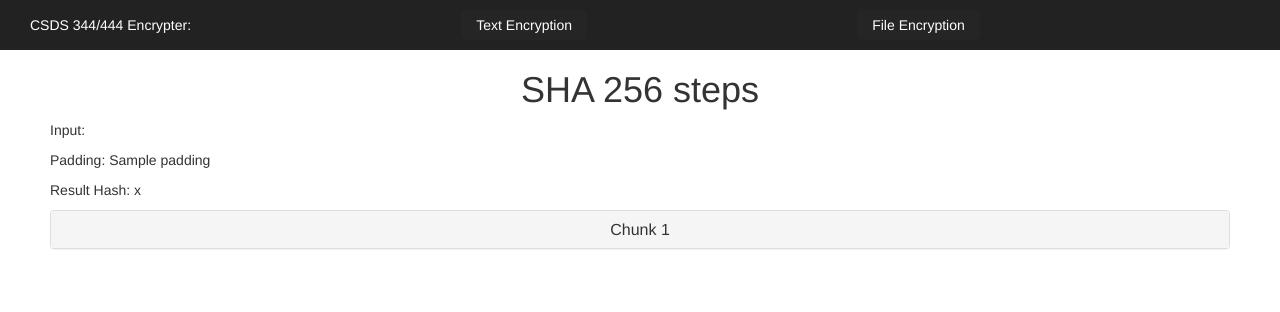
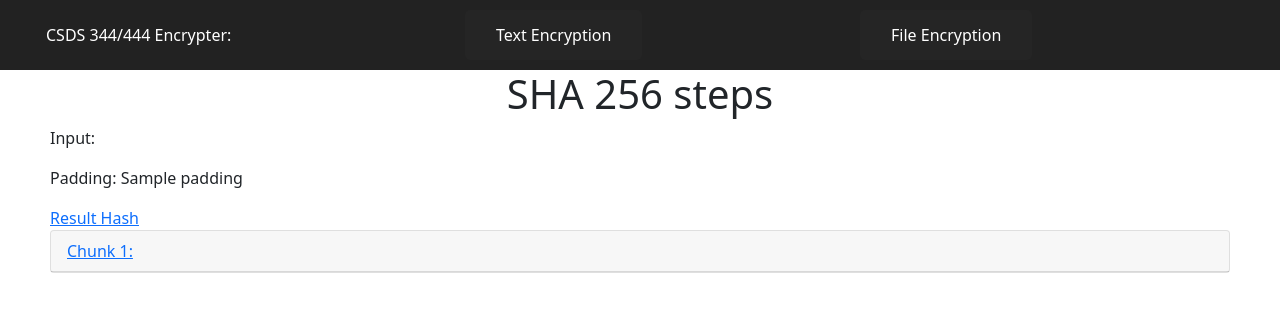
Before and after one commit to kxz167/csds444-final-project, a Django app: template ui/cryptography/templates/cryptography/sha.html in a window 1280 px wide. Shown: the top 312 px of the page. Run offline with Django 3.2, Linux system fonts and the light colour scheme; the template is opened without the code that fills it: most values are stand-ins (such as "Sample title", 1, 10 or a date in 2020); some libraries are stand-ins or nearby versions.

Commit message:
Download links

```diff
--- a/ui/cryptography/templates/cryptography/sha.html
+++ b/ui/cryptography/templates/cryptography/sha.html
@@ -5,9 +5,10 @@
     {% load static %}
     <link rel="stylesheet" href="{% static 'cryptography/style.css' %}" />
     <link rel="stylesheet" href="{% static 'global-styles.css' %}" />
-    <link rel="stylesheet" href="https://maxcdn.bootstrapcdn.com/bootstrap/3.4.1/css/bootstrap.min.css">
-    <script src="https://ajax.googleapis.com/ajax/libs/jquery/3.5.1/jquery.min.js"></script>
-    <script src="https://maxcdn.bootstrapcdn.com/bootstrap/3.4.1/js/bootstrap.min.js"></script>
+    <link rel="stylesheet" href="https://cdn.jsdelivr.net/npm/bootstrap-icons@1.3.0/font/bootstrap-icons.css">
+    <link href="https://cdn.jsdelivr.net/npm/bootstrap@5.1.2/dist/css/bootstrap.min.css" rel="stylesheet">
+    <script src="https://cdn.jsdelivr.net/npm/bootstrap@5.1.2/dist/js/bootstrap.bundle.min.js"></script>
+    <!-- <link rel="stylesheet" href="{% static 'overrides.css' %}" /> -->
 </head>
 
 <body>
@@ -16,33 +17,22 @@
         <h1>SHA 256 steps</h1>
         <p>Input: {{steps.msg}} </p>
         <p>Padding: {{steps.padding}}</p>
-        <p>Result Hash: {{steps.hash}}</p>
-        <div class="panel-group">
+        <a href="{% url 'download_file' converted_file %}">Result Hash</a>
+        <div id="container">
             {% for step in steps.steps %}
-            <div class="panel panel-default">
-                <div class="panel-heading">
-                    <h4 class="panel-title">
-                        <a data-toggle="collapse" href="#collapse{{forloop.counter}}">Chunk
-                            {{forloop.counter}}</a>
-                    </h4>
+            <div class="card">
+                <div class="card-header">
+                    <a class="card-link" data-bs-toggle="collapse" href="#collapse{{forloop.counter}}">
+                        Chunk {{forloop.counter}}:
+                    </a>
                 </div>
-                <div id="collapse{{forloop.counter}}" class="panel-collapse collapse">
-                    <div class="panel-body">
-                        <div id="myCarousel{{forloop.counter}}" class="carousel slide" data-ride="carousel">
+                <div id="collapse{{forloop.counter}}" class="collapse card-body">
+                    <div id="myCarousel{{forloop.counter}}" class="carousel carousel-fade" data-bs-ride="carousel">
                         <p>Initial Word: {{step.w}}</p>
-
-                            <a class="pull-left carousel-control-prev" href="#myCarousel{{forloop.counter}}" data-slide="prev">
-                                <span class="glyphicon glyphicon-chevron-left"></span>
-                                <span class="sr-only">Previous</span>
-                            </a>
-                            <a class="pull-right carousel-control-next" href="#myCarousel{{forloop.counter}}" data-slide="next">
-                                <span class="glyphicon glyphicon-chevron-right"></span>
-                                <span class="sr-only">Next</span>
-                            </a>
                         <!-- Wrapper for slides -->
                         <div class="carousel-inner">
                             {% for round in step.rounds %}
-                                <div class="item {%if forloop.counter == 1 %} active {% endif %}">
+                            <div class="carousel-item {%if forloop.counter == 1 %} active {% endif %}">
                                 Round: {{forloop.counter}}
                                 <ul>
                                     <li>a: {{round.a}}</li>
@@ -59,10 +49,12 @@
                             </div>
                             {% endfor %}
                         </div>
-
-                            <!-- Left and right controls -->
-
-                        </div>
+                        <button class="carousel-control-prev" type="button" data-bs-target="#myCarousel{{forloop.counter}}" data-bs-slide="prev">
+                            <span class="carousel-control-prev-icon"></span>
+                        </button>
+                        <button class="carousel-control-next" type="button" data-bs-target="#myCarousel{{forloop.counter}}" data-bs-slide="next">
+                            <span class="carousel-control-next-icon"></span>
+                        </button>
                     </div>
                 </div>
             </div>
--- a/ui/cryptography/templates/cryptography/sha_bs5.html
+++ b/ui/cryptography/templates/cryptography/sha_bs5.html
@@ -17,6 +17,9 @@
         <p>Input: {{steps.msg}} </p>
         <p>Padding: {{steps.padding}}</p>
         <p>Result Hash: {{steps.hash}}</p>
+        <a href="{% url 'download_file' converted_file %}">Download Results</a>
+
+        <p></p>
         <div id="container">
             {% for step in steps.steps %}
             <div class="card">
--- a/ui/cryptography/urls.py
+++ b/ui/cryptography/urls.py
@@ -5,5 +5,6 @@
 urlpatterns = [
     path('', views.index, name='index'),
     path('file', views.file, name="file-encode"),
-    path('text', views.text, name="text-encode")
+    path('text', views.text, name="text-encode"),
+    path('downloads/<filename>/', views.download_file, name='download_file')
 ]
```
Also changed, not shown: ui/cryptography/views.py (+25 -2 lines), 2 other files. Lines whose indentation alone changed are shown as unchanged.
